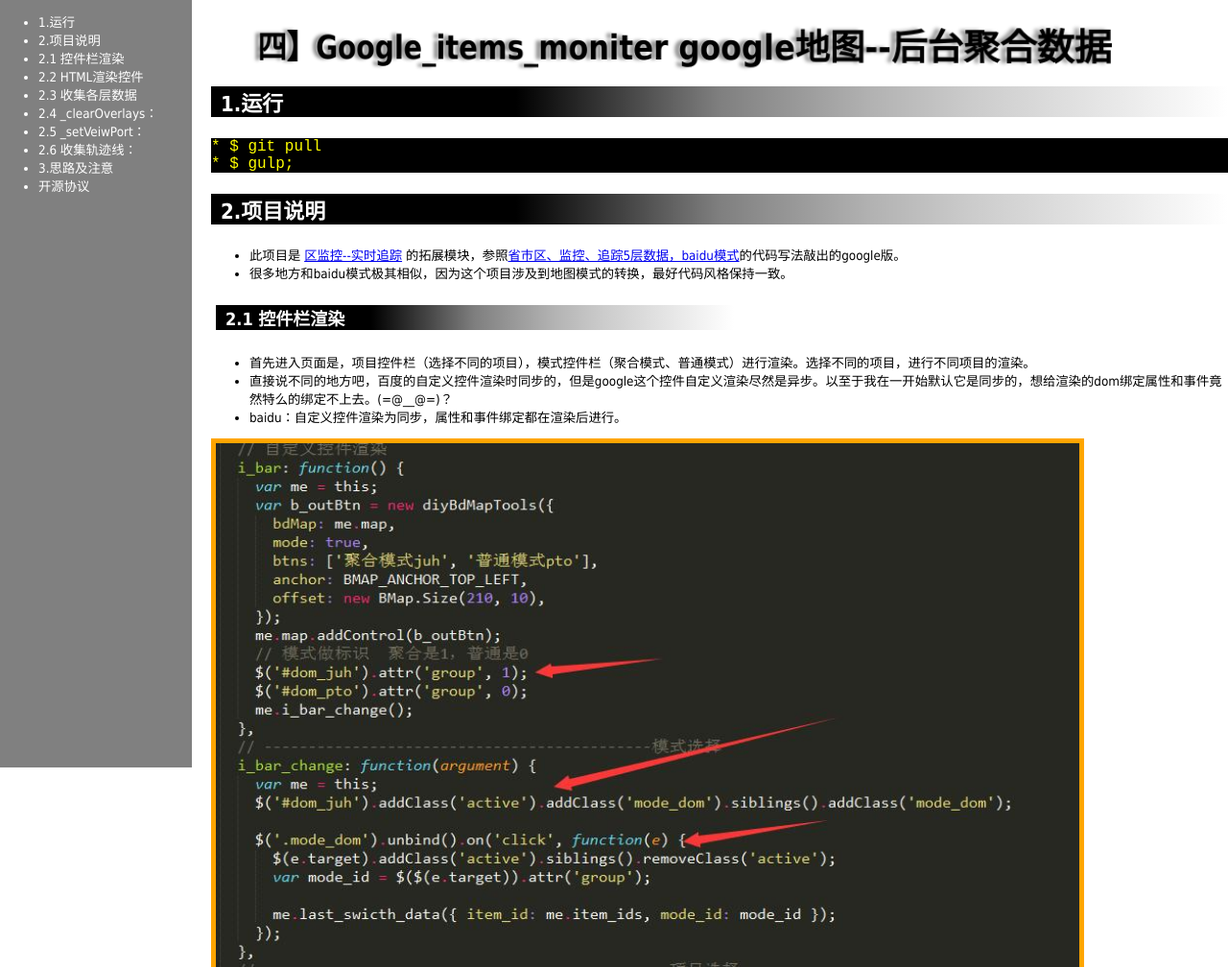
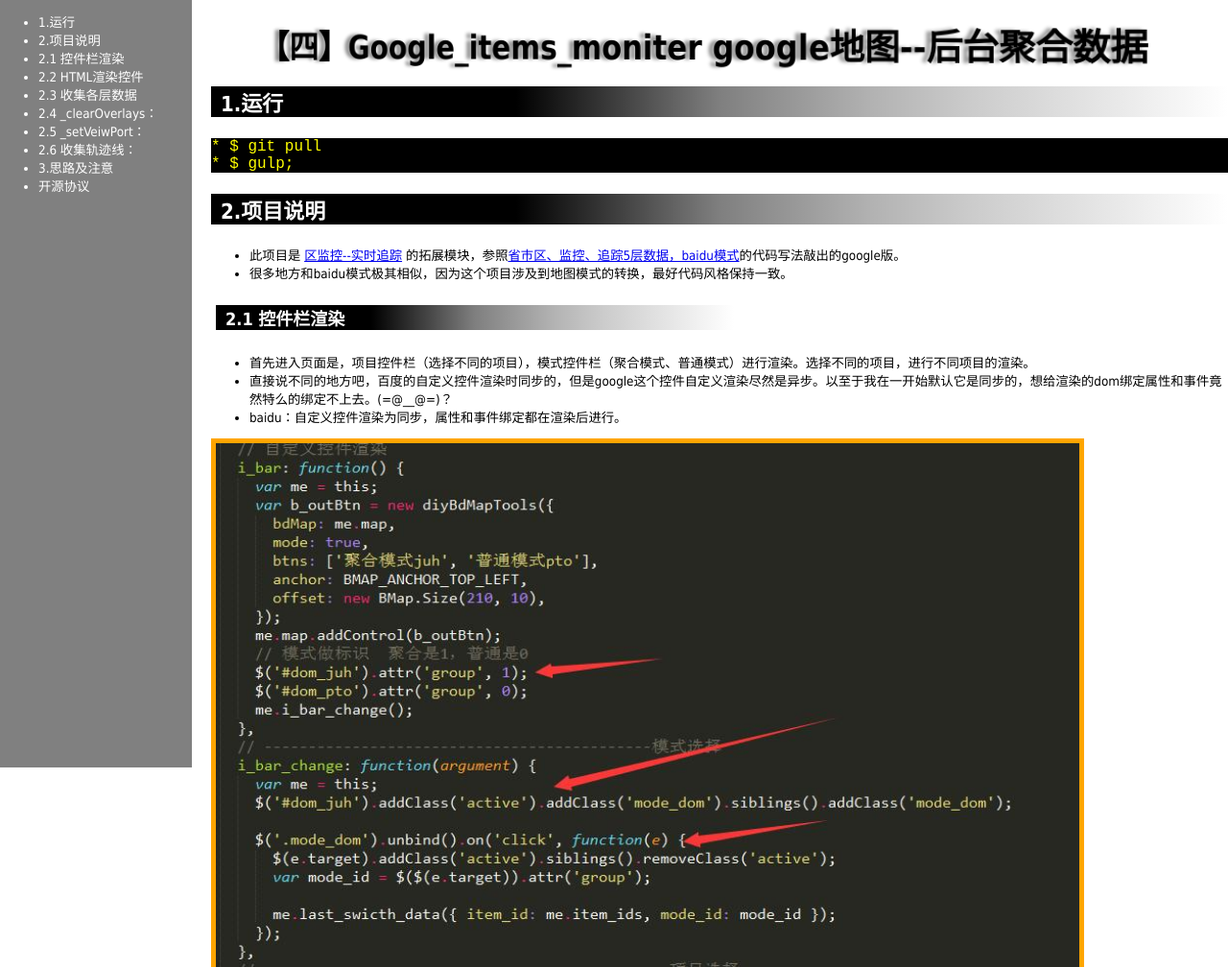
Before and after one commit to zc3hd/demo_Google_back_clus, a plain HTML site: page index.html in a window 1280 px wide. Shown: the top 1008 px of the page at 96% size. Drawn offline with Linux system fonts and the light colour scheme.

Commit message:
change title s

```diff
--- a/index.html
+++ b/index.html
@@ -181,15 +181,15 @@
 </nav>
 
 <header>
-<h1 id="-google_items_moniter-google-">四】Google_items_moniter google地图--后台聚合数据</h1>
+<h1 id="-google_items_moniter-google-">【四】Google_items_moniter google地图--后台聚合数据</h1>
 
 </header>
 
 <article>
 <h3 id="0.1">1.运行</h3>
 <pre><code>* $ git pull
-* $ gulp;
-</code></pre><h3 id="0.2">2.项目说明</h3>
+* $ gulp;</code></pre>
+<h3 id="0.2">2.项目说明</h3>
 <ul>
 <li>此项目是 <a href="https://zc3hd.github.io/demo_Google_map_moniter_qu/">区监控--实时追踪</a> 的拓展模块，参照<a href="https://zc3hd.github.io/demo_BDmap_noWeb_clus/">省市区、监控、追踪5层数据，baidu模式</a>的代码写法敲出的google版。</li>
 <li>很多地方和baidu模式极其相似，因为这个项目涉及到地图模式的转换，最好代码风格保持一致。</li>
@@ -254,8 +254,8 @@
 <footer>
 <h3 id="0.4">开源协议</h3>
 <p>本程序基于MIT协议开源。</p>
-<pre><code>Copyright (c) cc.
-</code></pre>
+<pre><code>Copyright (c) cc.</code></pre>
+
 </footer>
 </body>
 
```
